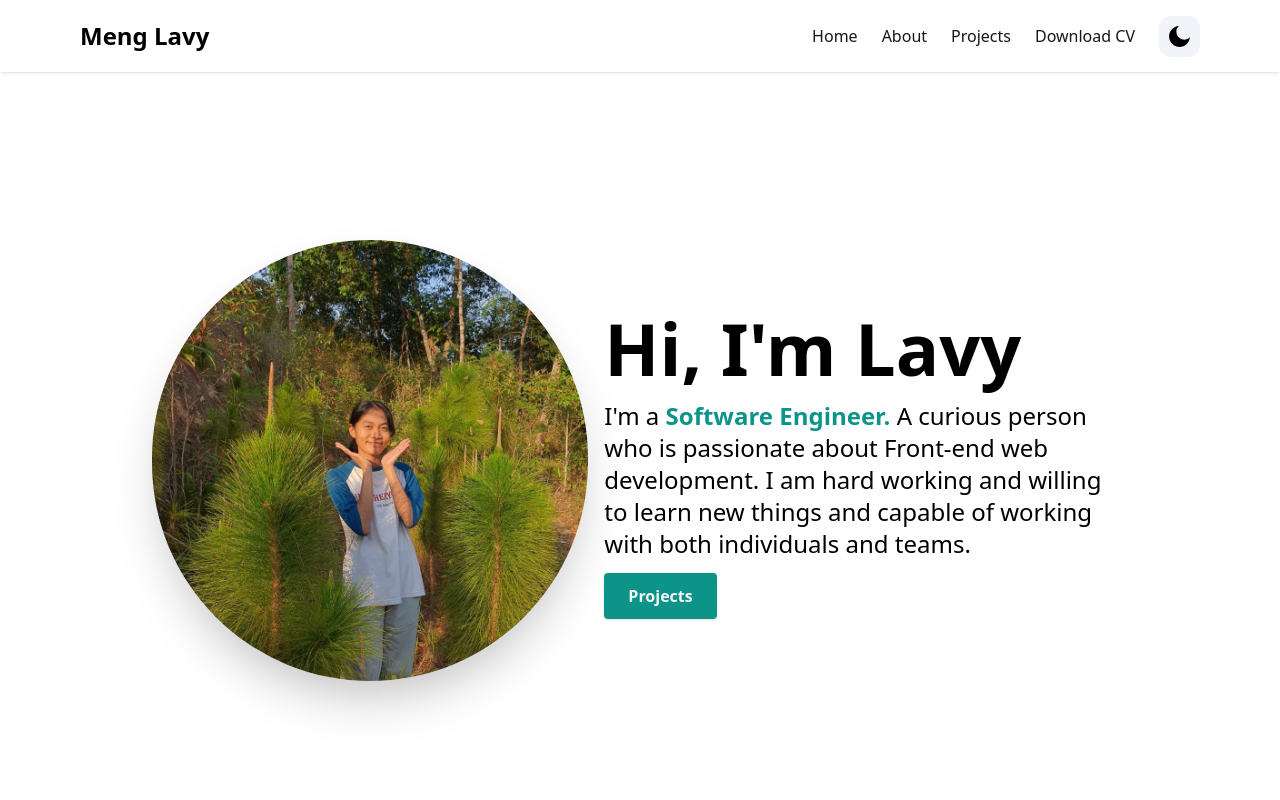
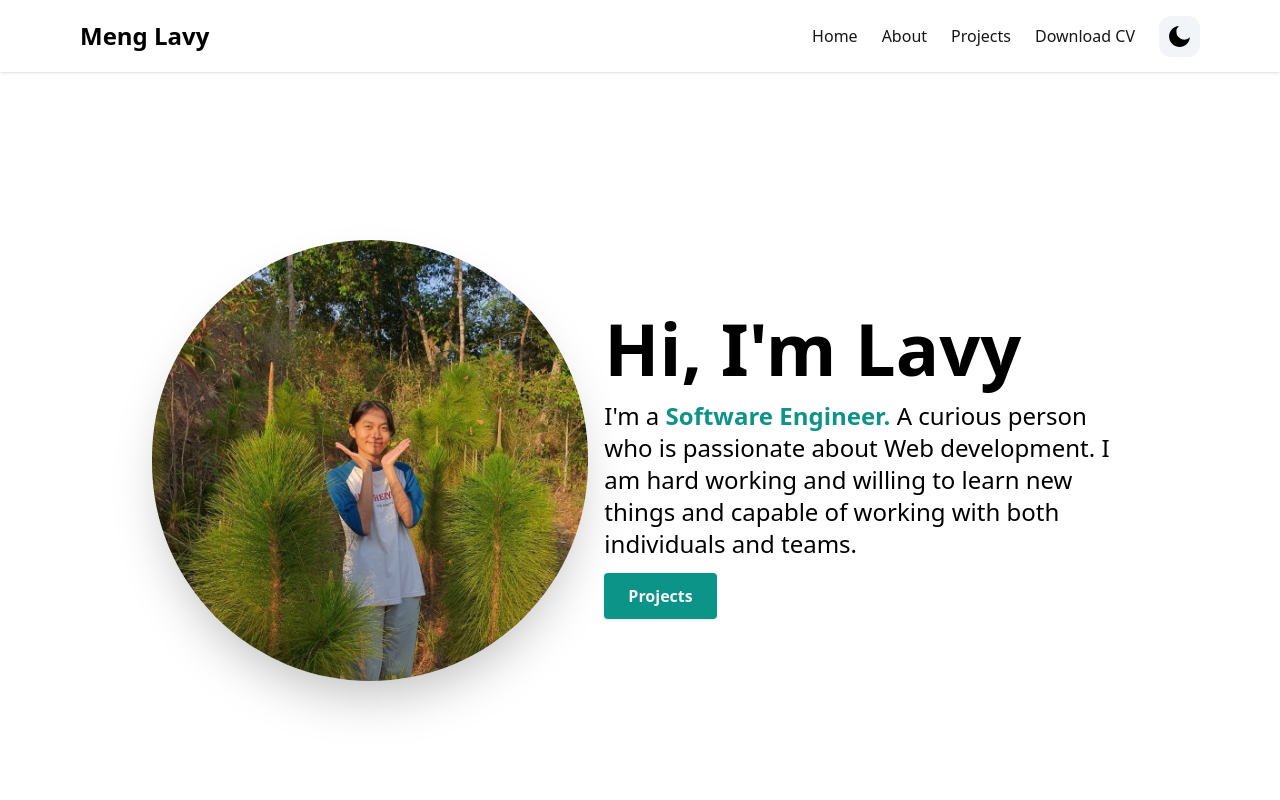
Before and after one commit to lavymeng/lavy-portfolio, a Next.js app: page / in a window 1280 px wide. Shown: the top 800 px of the page. Built offline with nearby package versions, Linux system fonts and the light colour scheme.

Commit message:
change text

```diff
--- a/components/HeroSection.tsx
+++ b/components/HeroSection.tsx
@@ -27,7 +27,7 @@ const HeroSection = () => {
             <span className="font-semibold text-teal-600">
               Software Engineer. {""}
             </span>
-            A curious person who is passionate about Front-end web development.
+            A curious person who is passionate about Web development.
             I am hard working and willing to learn new things and capable of
             working with both individuals and teams.
           </p>
```
